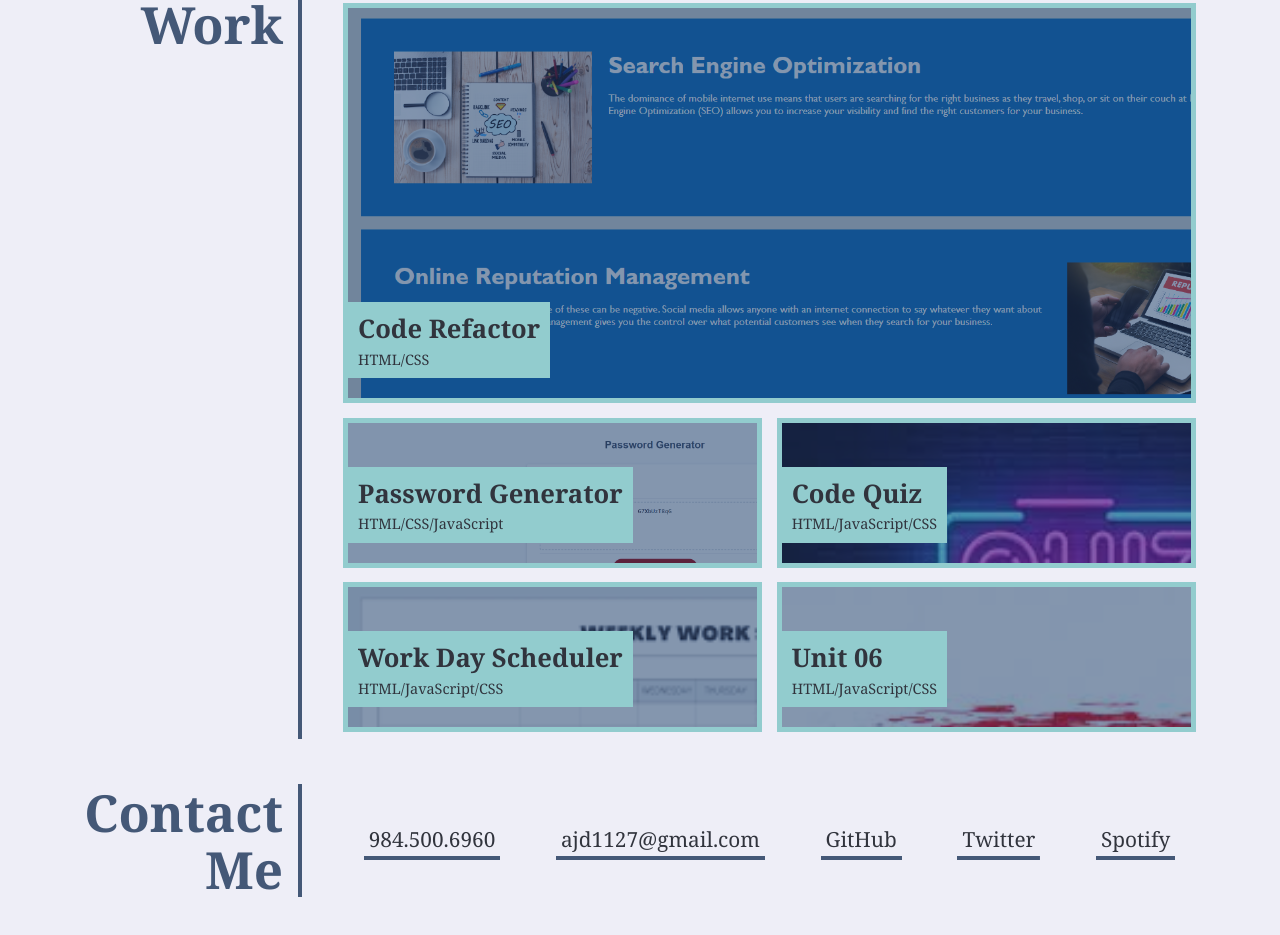
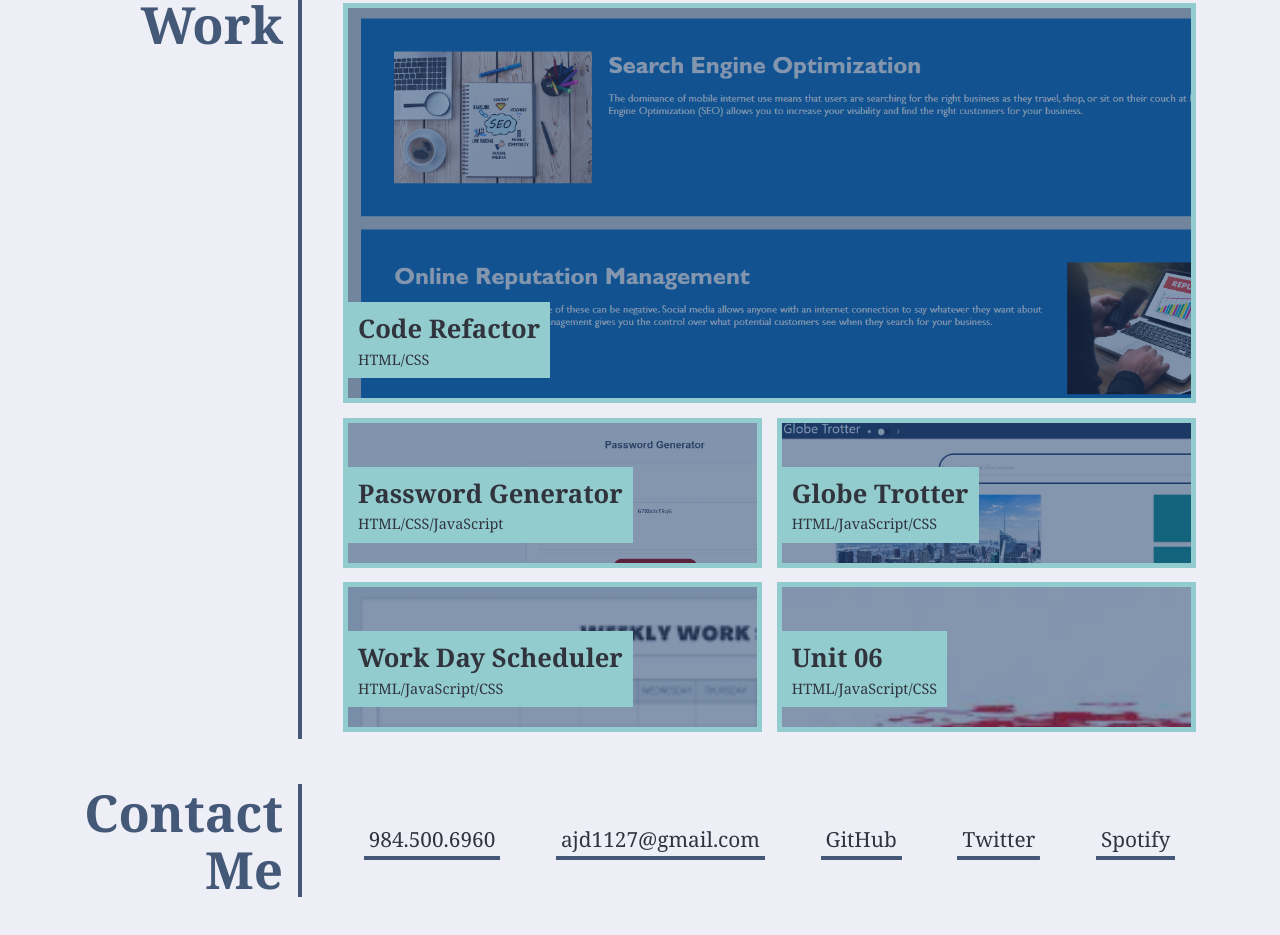
Before and after one commit to ajdancer/Portfolio, a plain HTML site: page index.html in a window 1280 px wide. Shown: the part 575-1510 px from the top of the page. Drawn offline with Linux system fonts and the light colour scheme.

Commit message:
added group project 1 to portfolio

```diff
--- a/assets/css/style.css
+++ b/assets/css/style.css
@@ -209,8 +209,8 @@ color: var(--secondary);
   background-image: url("../images/passwordgenerator.png");
 }
 
-.code-quiz {
-  background-image: url("../images/quiz.jfif");
+.globe-trotter {
+  background-image: url("../images/globe-trotter.png");
 }
 
 .work-day-scheduler {
--- a/index.html
+++ b/index.html
@@ -17,7 +17,6 @@
       <a href="#about">About Me</a>
       <a href="#work">Work</a>
       <a href="#contact">Contact Me</a>
-      <a href="#">Resume</a>
     </nav>
   </header>
 
@@ -61,9 +60,9 @@
           </div>
         </a>
 
-        <a href="#" class="flex-item code-quiz">
+        <a href="#" class="flex-item globe-trotter">
           <div>
-            <h3>Code Quiz</h3>
+            <h3>Globe Trotter</h3>
             <span>HTML/JavaScript/CSS</span>
           </div>
         </a>
```
Also changed, not shown: assets/images/globe-trotter.png (added), assets/images/quiz.jfif (deleted).
